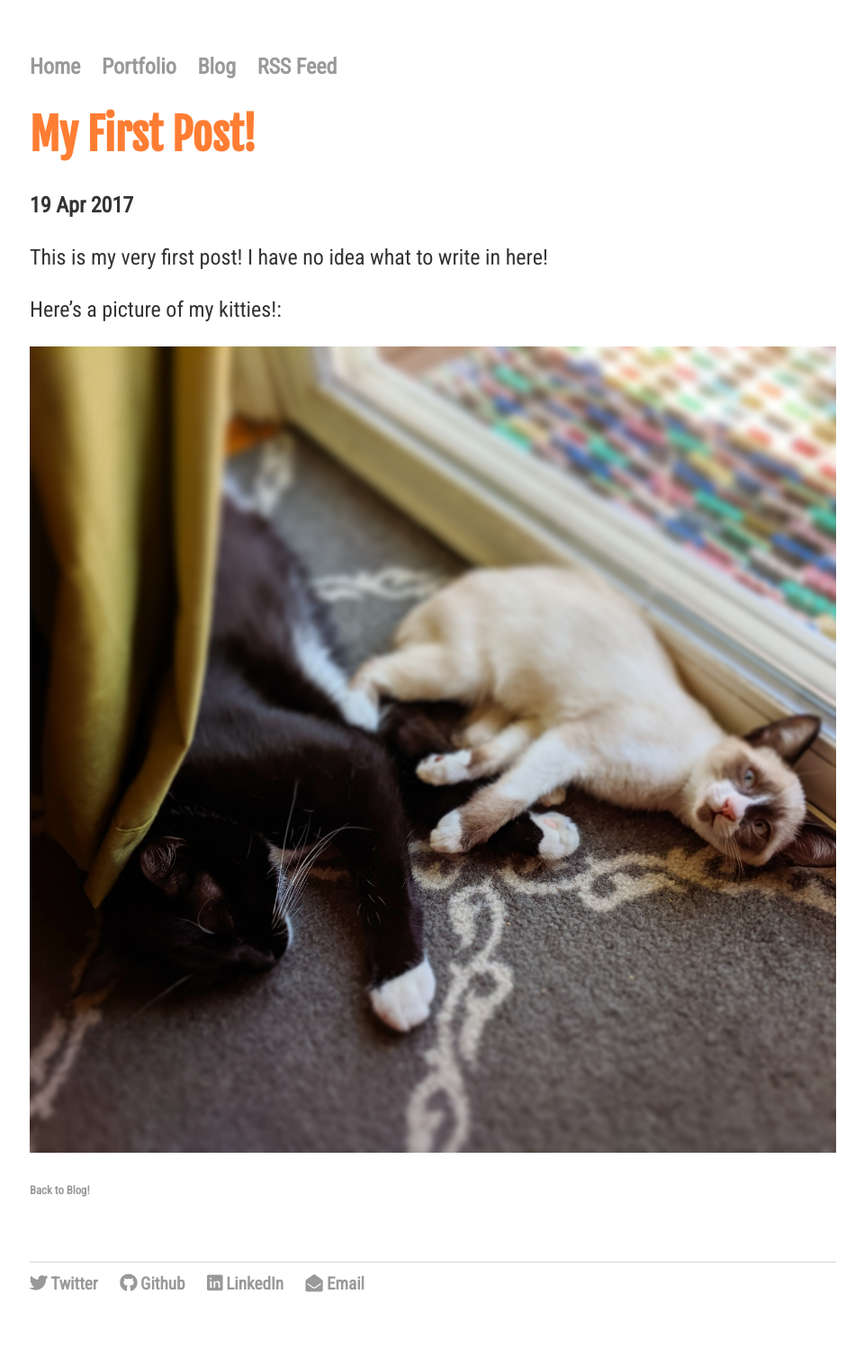
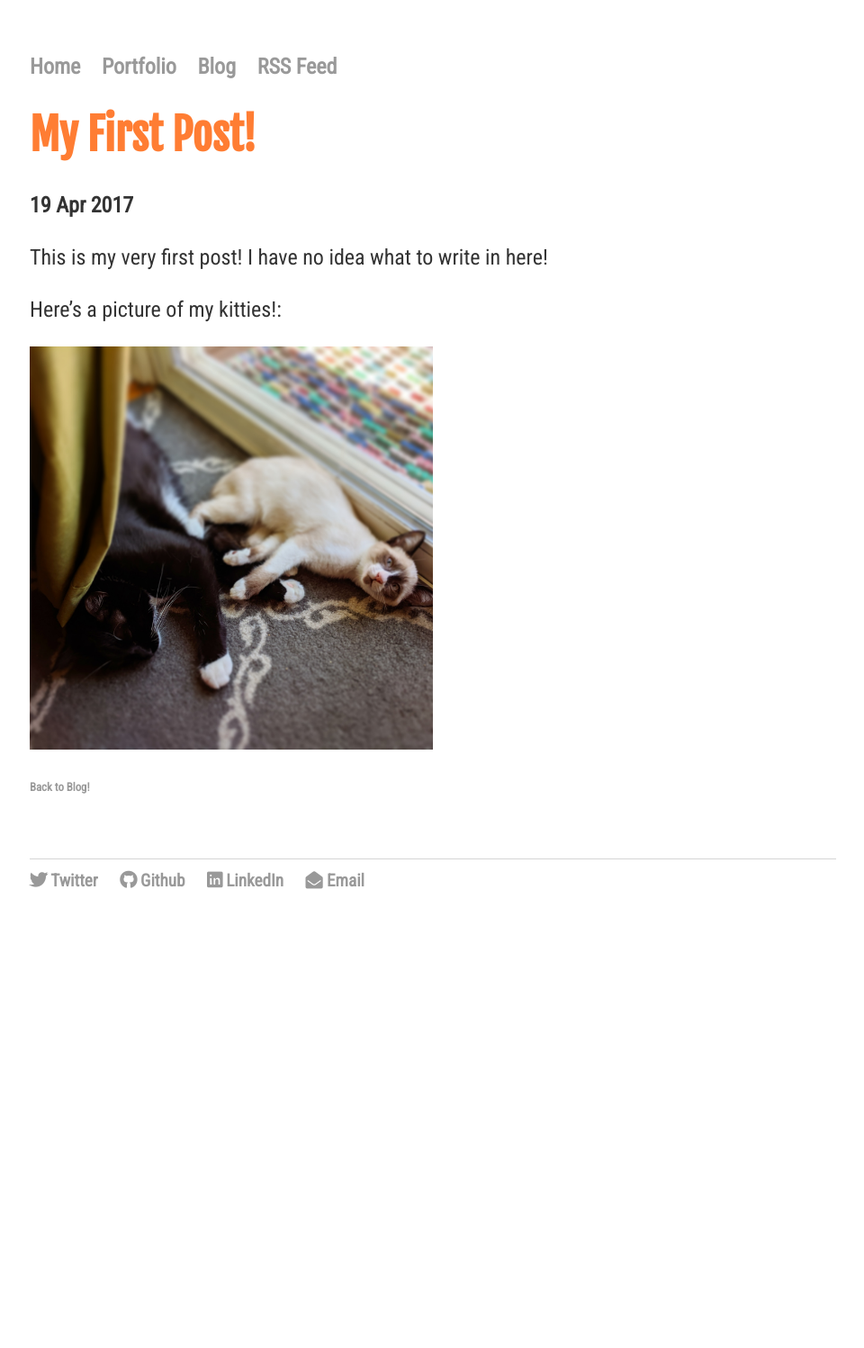
Before and after one commit to czolish/czolish.github.io, a Jekyll site: the page built from _posts/2017-04-19-my-first-post.md, in a window 1280 px wide. Shown: the whole page at 90% size, without its empty margins (159-1119 px from the left). Built offline with Jekyll 4.4.1, drawn with Linux system fonts in a browser that asks for light colours; nearby versions of some CDN libraries; some web fonts are replaced; comment, search, counter and statistics services are not loaded; after the commit the page ends 1050 px from its top, so only the background shows below that.

Commit message:
Update 2017-04-19-my-first-post.md

```diff
--- a/_posts/2017-04-19-my-first-post.md
+++ b/_posts/2017-04-19-my-first-post.md
@@ -11,4 +11,4 @@ This is my very first post! I have no idea what to write in here!
 
 Here's a picture of my kitties!:
 
-<img src="/teddy-leelu.jpg" alt="fur babies">
+<img height="50%" width="50%" src="/teddy-leelu.jpg" alt="fur babies">
```
